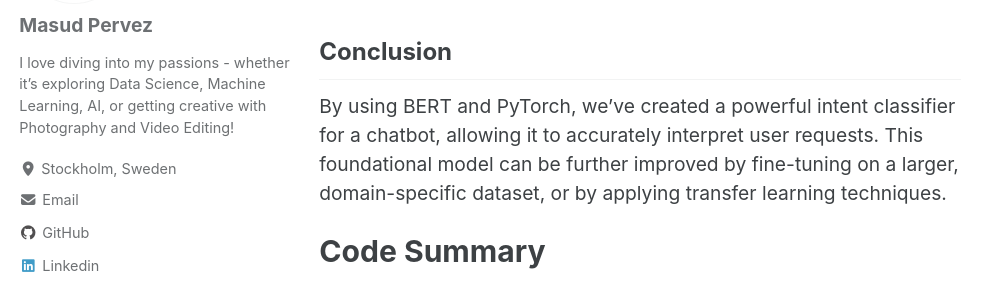
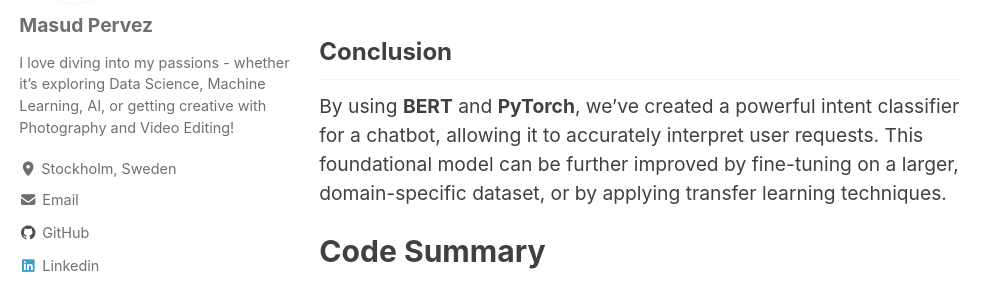
Before and after one commit to masudpervez27/masudpervez27.github.io, a Jekyll site: the page built from _posts/2024-11-14-Intent-Classification-with-BERT.md, in a window 1280 px wide and 900 px high, scrolled down 6031 px. Shown: the part 166-454 px from the top of the window, without its empty margins (0-1000 px from the left). Built offline with Jekyll 4.4.1, drawn with Linux system fonts in a browser that asks for light colours; cached includes are drawn as plain includes.

```diff
--- a/_posts/2024-11-14-Intent-Classification-with-BERT.md
+++ b/_posts/2024-11-14-Intent-Classification-with-BERT.md
@@ -209,7 +209,7 @@ The classification report provides a detailed breakdown, including:
 A well-balanced F1-score across classes indicates a robust model that can classify intents effectively.
 
 ## Conclusion
-By using BERT and PyTorch, we’ve created a powerful intent classifier for a chatbot, allowing it to accurately interpret user requests. This foundational model can be further improved by fine-tuning on a larger, domain-specific dataset, or by applying transfer learning techniques.
+By using **BERT** and **PyTorch**, we’ve created a powerful intent classifier for a chatbot, allowing it to accurately interpret user requests. This foundational model can be further improved by fine-tuning on a larger, domain-specific dataset, or by applying transfer learning techniques.
 
 # Code Summary
 Here's a summary of the main steps covered:
```
